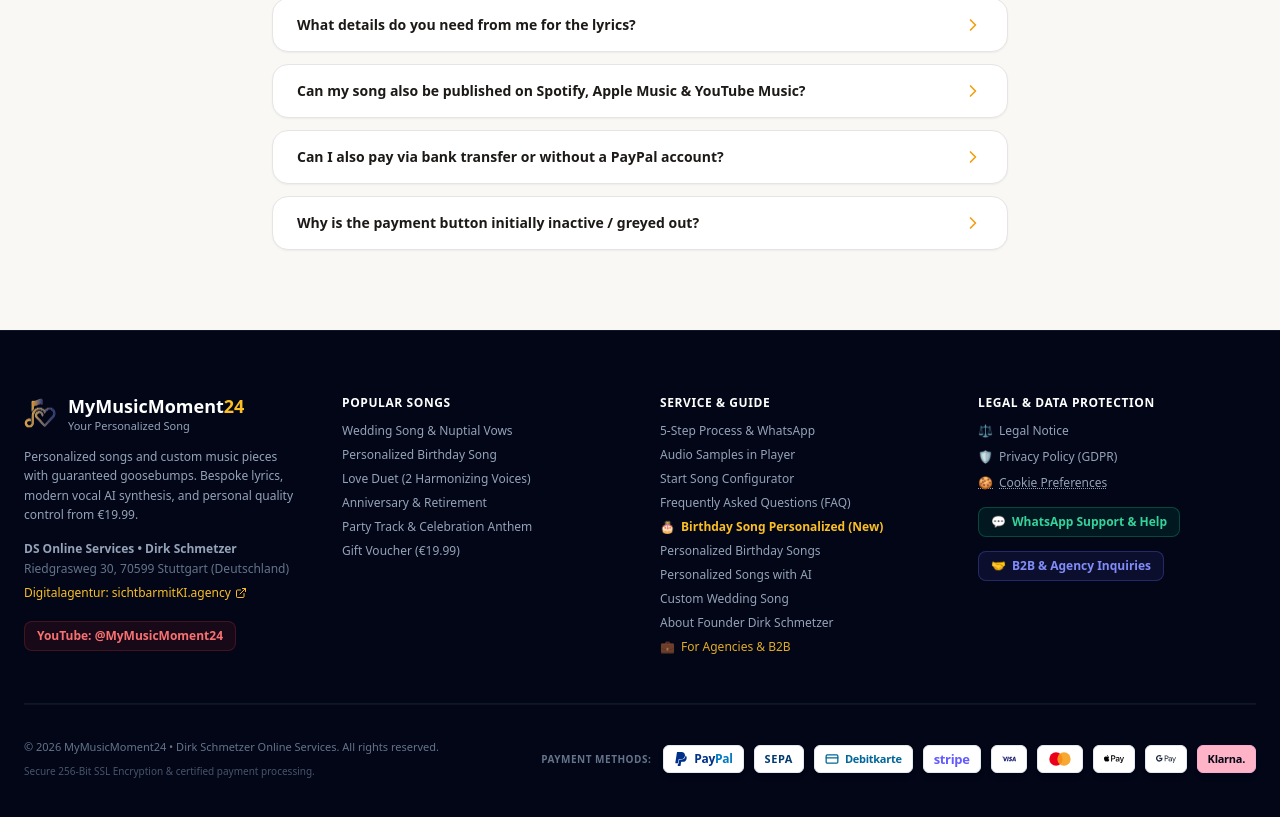
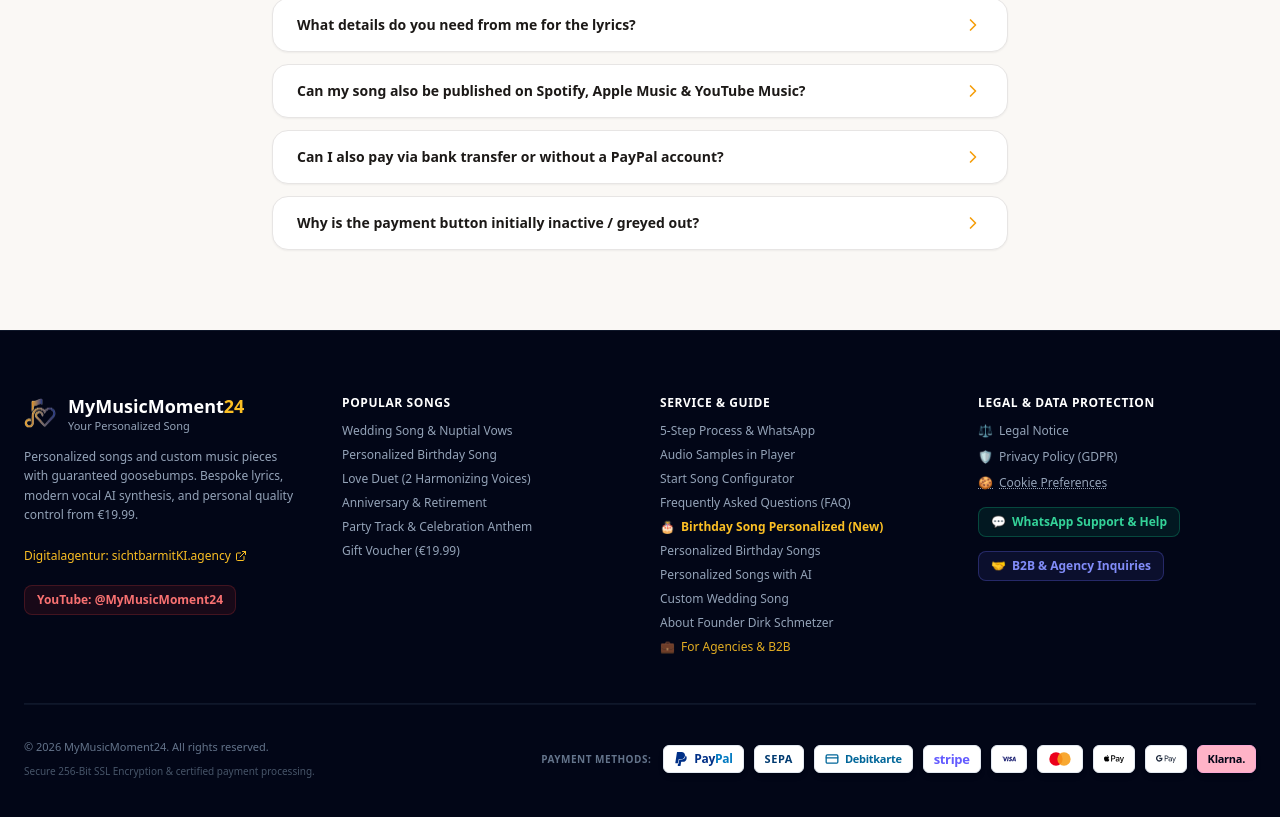
Before and after one commit to dirkonlineservices/mymusicmoment24, a React (Vite) app: page / in a window 1280 px wide. Shown: the part 6917-7734 px from the top of the page. Built offline with nearby package versions, Linux system fonts and the light colour scheme.

Commit message:
fix(footer): remove DS Online Services & address from footer, consolidate in impressum

```diff
--- a/src/i18n/translations.js
+++ b/src/i18n/translations.js
@@ -471,7 +471,7 @@
       supportLink: "WhatsApp-Support & Hilfe",
       b2bLink: "Für Agenturen & B2B",
       b2bButton: "B2B & Kooperationsanfrage",
-      allRights: "© 2026 MyMusicMoment24 • Dirk Schmetzer Online Services. Alle Rechte vorbehalten.",
+      allRights: "© 2026 MyMusicMoment24. Alle Rechte vorbehalten.",
       sslSecurity: "Sichere 256-Bit SSL-Verschlüsselung & zertifizierte Zahlungsabwicklung.",
       paymentMethods: "Zahlungsarten:",
       stickyTitle: "Persönlicher Song",
@@ -1009,7 +1009,7 @@
       supportLink: "WhatsApp Support & Help",
       b2bLink: "For Agencies & B2B",
       b2bButton: "B2B & Agency Inquiries",
-      allRights: "© 2026 MyMusicMoment24 • Dirk Schmetzer Online Services. All rights reserved.",
+      allRights: "© 2026 MyMusicMoment24. All rights reserved.",
       sslSecurity: "Secure 256-Bit SSL Encryption & certified payment processing.",
       paymentMethods: "Payment Methods:",
       stickyTitle: "Personalized Song",
--- a/src/views/LandingPage.jsx
+++ b/src/views/LandingPage.jsx
@@ -567,20 +567,16 @@
               <p className="text-xs text-slate-400 leading-relaxed">
                 {t("footer.brandDesc")}
               </p>
-              <div className="text-xs text-slate-500 space-y-1">
-                <p className="font-semibold text-slate-400">DS Online Services • Dirk Schmetzer</p>
-                <p>Riedgrasweg 30, 70599 Stuttgart (Deutschland)</p>
-                <p className="pt-1">
+              <div className="pt-1">
                 <a
                   href="https://www.sichtbarmitki.agency"
                   target="_blank"
                   rel="noopener noreferrer"
-                    className="text-amber-400 hover:text-amber-300 font-medium inline-flex items-center gap-1 transition-colors"
+                  className="text-amber-400 hover:text-amber-300 font-medium inline-flex items-center gap-1 transition-colors text-xs"
                 >
                   <span>Digitalagentur: sichtbarmitKI.agency</span>
                   <ExternalLink className="w-3 h-3" />
                 </a>
-                </p>
               </div>
               <div className="pt-1">
                 <a
--- a/src/views/LegalPage.jsx
+++ b/src/views/LegalPage.jsx
@@ -81,32 +81,47 @@
             {/* Anbieterkennzeichnung */}
             <section className="bg-white border border-stone-200 rounded-2xl p-6 sm:p-8 space-y-4 shadow-md shadow-stone-200/50">
               <h2 className="text-xl font-bold text-stone-900 flex items-center gap-2">
-                <MapPin className="w-5 h-5 text-amber-600" /> Diensteanbieter
+                <MapPin className="w-5 h-5 text-amber-600" /> Angaben gemäß § 5 DDG (Diensteanbieter)
               </h2>
-              <div className="text-stone-700">
-                <p className="font-semibold text-stone-900">DS Online Services</p>
-                <p>Inhaber: Dirk Schmetzer</p>
+              <div className="text-stone-700 space-y-1">
+                <p className="font-bold text-stone-900 text-base">DS Online Services</p>
+                <p className="font-medium text-stone-800">Inhaber: Dirk Schmetzer</p>
                 <p>Riedgrasweg 30</p>
                 <p>70599 Stuttgart, Deutschland</p>
+                <p className="text-xs text-stone-500 pt-1">
+                  MyMusicMoment24 ist ein spezialisierter Musik- &amp; Audio-Service von DS Online Services.
+                </p>
               </div>
 
-              <div className="pt-2 border-t border-stone-200">
-                <h3 className="font-semibold text-stone-900 mb-1">Kontakt:</h3>
+              <div className="pt-2 border-t border-stone-200 space-y-2">
+                <h3 className="font-semibold text-stone-900 mb-1">Kontakt &amp; Support:</h3>
                 <p className="flex items-center gap-2">
-                  <Mail className="w-4 h-4 text-amber-600" />
+                  <Mail className="w-4 h-4 text-amber-600 shrink-0" />
                   <span>E-Mail: </span>
-                  <a href="mailto:info@mymusicmoment24.de" className="text-amber-700 hover:underline">
+                  <a href="mailto:info@mymusicmoment24.de" className="text-amber-700 hover:underline font-medium">
                     info@mymusicmoment24.de
                   </a>
                 </p>
-                <p className="text-xs text-stone-500 mt-1">
+                <p className="flex items-center gap-2 text-xs text-stone-600">
+                  <ExternalLink className="w-4 h-4 text-amber-600 shrink-0" />
+                  <span>Digitalagentur: </span>
+                  <a
+                    href="https://www.sichtbarmitki.agency"
+                    target="_blank"
+                    rel="noopener noreferrer"
+                    className="text-amber-700 hover:underline font-medium"
+                  >
+                    sichtbarmitKI.agency
+                  </a>
+                </p>
+                <p className="text-xs text-stone-500">
                   Support auch direkt über WhatsApp für bestehende Bestellungen erreichbar.
                 </p>
               </div>
 
               <div className="pt-2 border-t border-stone-200">
                 <h3 className="font-semibold text-stone-900 mb-1">Verantwortlich für redaktionelle Inhalte gemäß § 18 Abs. 2 MStV:</h3>
-                <p>Dirk Schmetzer, Riedgrasweg 30, 70599 Stuttgart</p>
+                <p>Dirk Schmetzer, Riedgrasweg 30, 70599 Stuttgart, Deutschland</p>
               </div>
             </section>
 
```
Lines whose indentation alone changed are shown as unchanged.
